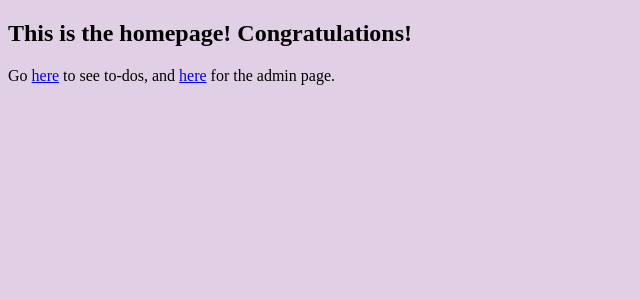
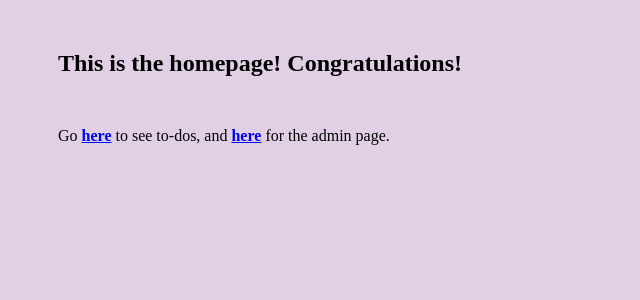
Before and after one commit to ellieholderness/to-do-manager, a Django app: page / in a window 1280 px wide. Shown: the top 300 px of the page, without its empty margins (0-640 px from the left). Run offline with Django 3.2, Linux system fonts and the light colour scheme; some web fonts are replaced.

Commit message:
Tinkering with stylesheet

```diff
--- a/project/static/global-style.css
+++ b/project/static/global-style.css
@@ -1,5 +1,17 @@
-li a {
-	color: pink;
+h1, h2, p {
+	margin: 50px;
+}
+
+
+
+a {
+	color: blue;
+	font-weight: bold;
+}
+
+a:visited {
+	color: purple;
+	font-weight: bold;
 }
 
 body {
```
